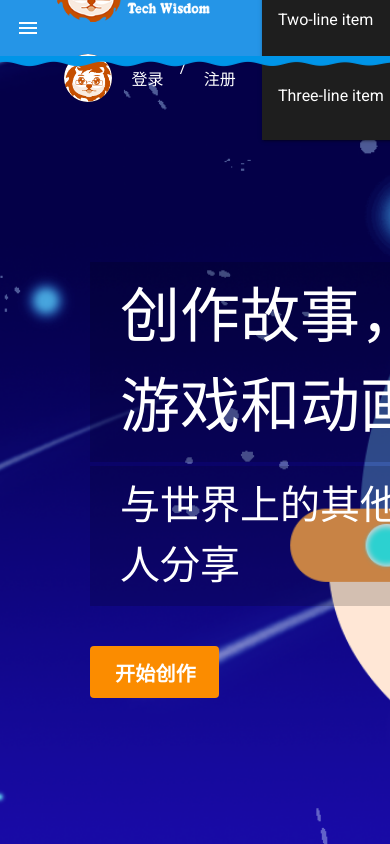
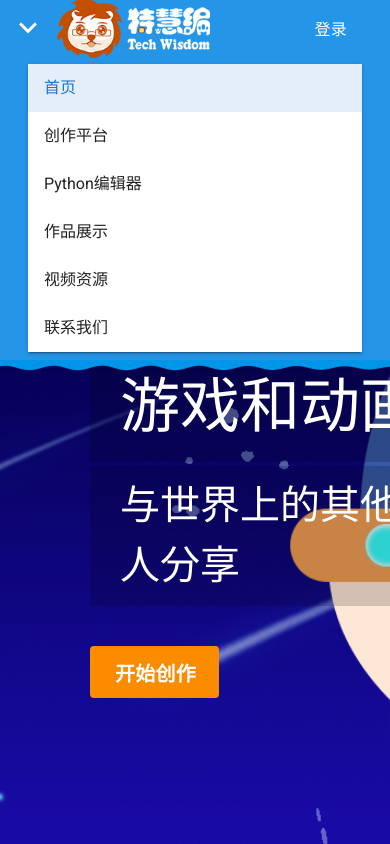
Before and after one commit to WitMiao/thb-vue, a Vue app: page / in a window 390 px wide. Both pictures are taken after a click on the button 28 px from the left and 28 px from the top of the page. Shown: the top 844 px of the page. Built offline with nearby package versions, Linux system fonts and the light colour scheme; what vue-core-video-player would draw is missing.

Commit message:
header nav 适配移动端

```diff
--- a/src/components/Header/index.vue
+++ b/src/components/Header/index.vue
@@ -1,6 +1,8 @@
 <template>
-  <v-app-bar app color="#2595e7" dark>
-    <v-app-bar-nav-icon class="d-flex d-lg-none" @click="navListExpand = !navListExpand"></v-app-bar-nav-icon>
+  <v-app-bar app color="#2595e7" extension-height="auto" class="height-auto">
+    <v-app-bar-nav-icon class="d-flex d-lg-none" @click="navIconClick">
+      <v-icon large color="white">mdi-{{ navIcon }}</v-icon>
+    </v-app-bar-nav-icon>
     <v-row>
       <v-col class="d-flex justify-space-around">
         <router-link to="/">
@@ -22,6 +24,7 @@
           v-for="(item, i) in barTitle"
           :key="i"
           :to="item.link"
+          color="white"
           class="text-subtitle-1 font-weight-bold"
           >{{ item.text }}</v-btn
         >
@@ -33,33 +36,18 @@
         </v-toolbar-items>
       </v-col>
     </v-row>
-    <v-row>
-      <v-col class="d-flex">
+    <v-col class="d-flex py-1" slot="extension">
       <v-expand-transition>
-          <v-card class="mx-auto" max-width="400" tile v-show="navListExpand">
-            <v-list-item>
+        <v-card class="mx-auto" width="100%" tile v-show="navListExpand">
+          <v-list-item v-for="(item, i) in barTitle" :key="i" :to="item.link">
             <v-list-item-content>
-                <v-list-item-title>Single-line item</v-list-item-title>
-              </v-list-item-content>
-            </v-list-item>
-
-            <v-list-item two-line>
-              <v-list-item-content>
-                <v-list-item-title>Two-line item</v-list-item-title>
-              </v-list-item-content>
-            </v-list-item>
-
-            <v-list-item three-line>
-              <v-list-item-content>
-                <v-list-item-title>Three-line item</v-list-item-title>
+              <v-list-item-title>{{ item.text }}</v-list-item-title>
             </v-list-item-content>
           </v-list-item>
         </v-card>
       </v-expand-transition>
     </v-col>
-    </v-row>
-
-    <div class="header-bottom-line"></div>
+    <div class="header-bottom-line" :style="{ top: headerBottomLineTop }"></div>
   </v-app-bar>
 </template>
 
@@ -86,12 +74,27 @@ export default {
         { text: '联系我们', link: '/aboutus' },
       ],
       navListExpand: false,
+      navIcon: 'menu',
     };
+  },
+  methods: {
+    navIconClick() {
+      this.navListExpand = !this.navListExpand;
+      this.navIcon = this.navIcon === 'menu' ? 'chevron-down' : 'menu';
+    },
+  },
+  computed: {
+    headerBottomLineTop() {
+      return this.navListExpand ? '642%' : '124%';
+    },
   },
 };
 </script>
 
 <style lang="scss" scoped>
+.height-auto {
+  height: auto !important;
+}
 .header-bottom-line {
   position: absolute;
   top: 100%;
--- a/src/components/Login/index.vue
+++ b/src/components/Login/index.vue
@@ -1,9 +1,11 @@
 <template>
   <v-dialog v-model="loginDialog" persistent transition="dialog-top-transition" width="440">
     <template v-slot:activator="{ on, attrs }">
-      <v-btn text rounded class="text-subtitle-1" @click="firstOpenRegisterDialog">注册</v-btn>
-      <v-input class="align-self-end">/</v-input>
-      <v-btn text rounded class="text-subtitle-1" v-bind="attrs" v-on="on">登录</v-btn>
+      <v-btn text rounded class="d-none d-lg-flex text-subtitle-1" @click="firstOpenRegisterDialog" color="white">注册</v-btn>
+      <div class="d-none d-lg-flex align-center">
+        <span class="white--text pt-1">/</span>
+      </div>
+      <v-btn text rounded class="text-subtitle-1" v-bind="attrs" v-on="on" color="white">登录</v-btn>
     </template>
     <v-card color="#3dceba" class="rounded-lg">
       <Content />
@@ -46,11 +48,11 @@ export default {
       },
     },
   },
-  methods:{
-    firstOpenRegisterDialog(){
-      this.$store.dispatch('firstOpenRegisterDialog')
-    }
-  }
+  methods: {
+    firstOpenRegisterDialog() {
+      this.$store.dispatch('firstOpenRegisterDialog');
+    },
+  },
 };
 </script>
 
--- a/src/components/User/index.vue
+++ b/src/components/User/index.vue
@@ -1,7 +1,7 @@
 <template>
   <v-menu bottom min-width="200px" rounded offset-y>
     <template v-slot:activator="{ on }">
-      <v-btn icon x-large v-on="on">
+      <v-btn icon x-large v-on="on" class="d-none d-lg-flex">
         <v-avatar color="brown" size="48">
           <img src="@/assets/img/user/person-icon.png" alt="congcong" />
         </v-avatar>
```
Lines whose indentation alone changed are shown as unchanged.
